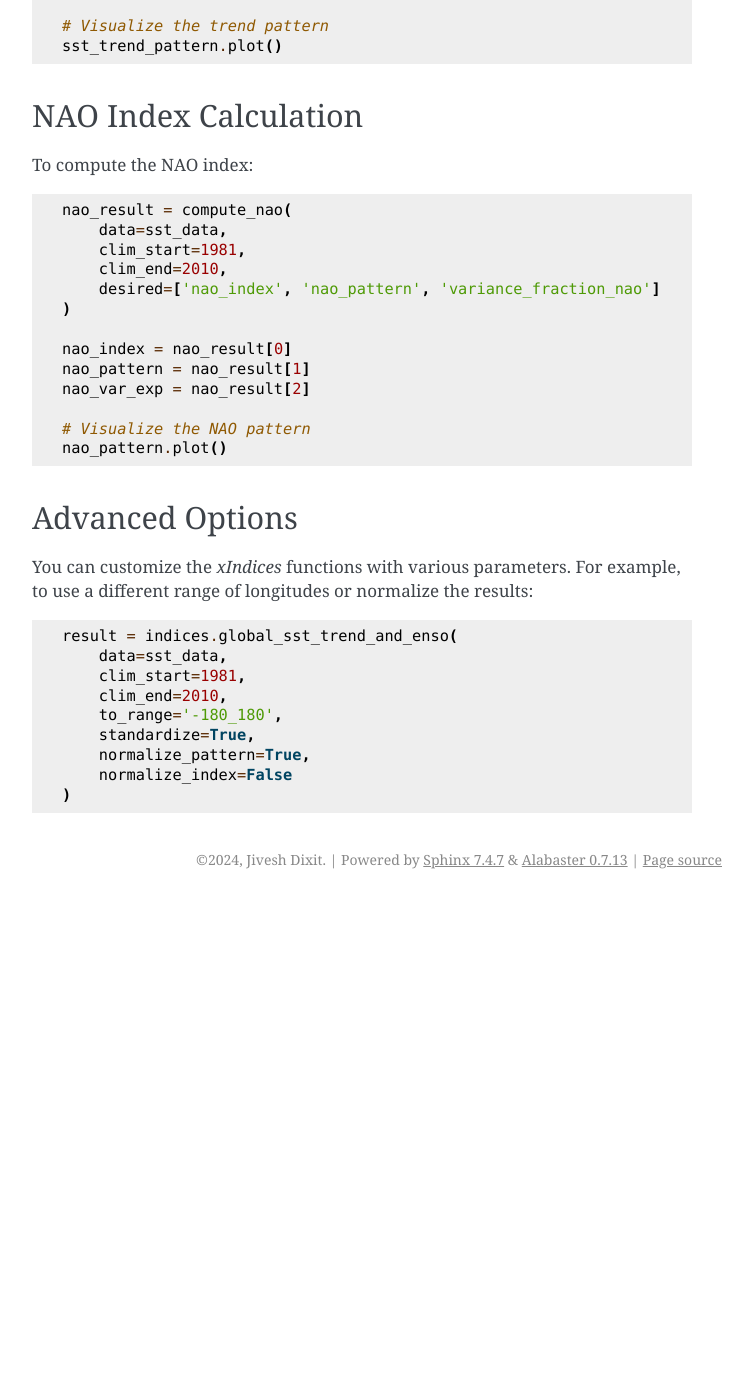
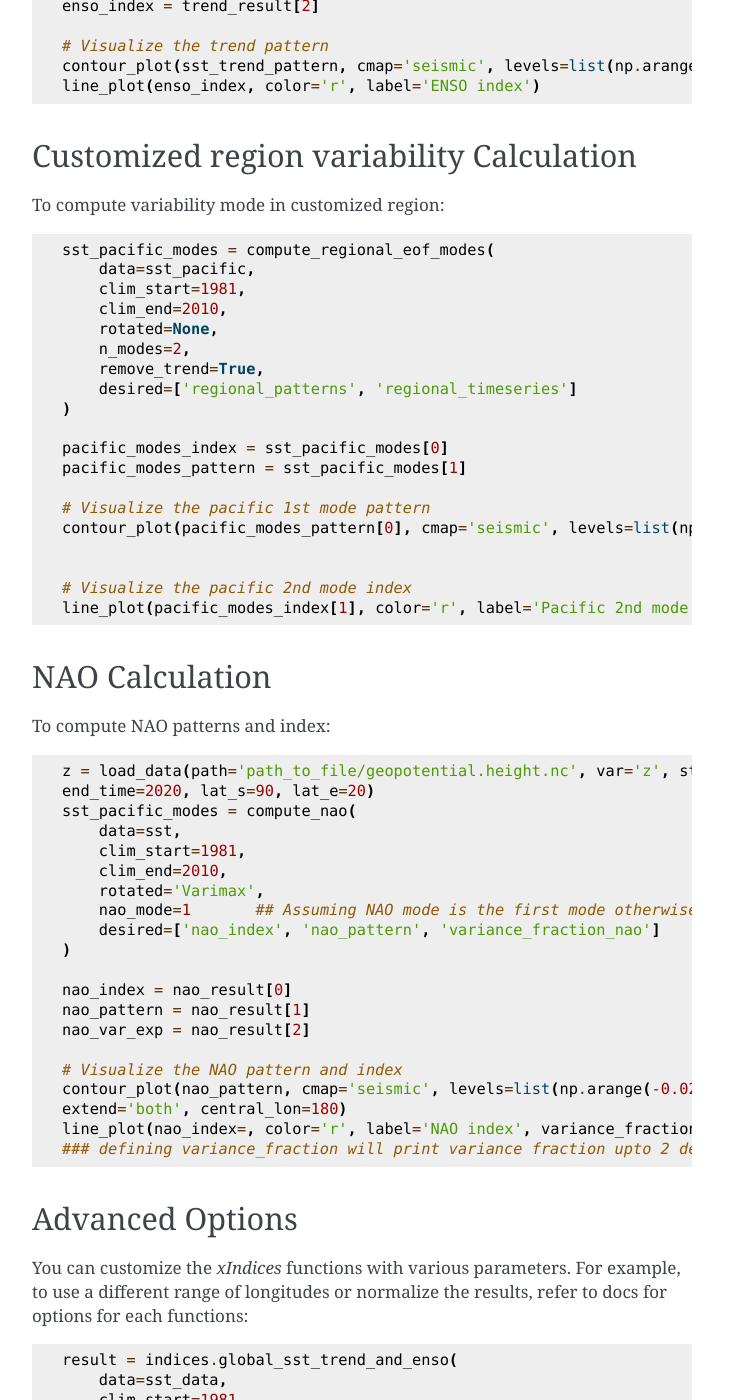
Before and after one commit to JiveshDixit/xIndices, a Sphinx documentation site: the page built from docs/usage.rst, in a window 1280 px wide and 1400 px high, scrolled down 880 px. Shown: the whole window, without its empty margins (388-1140 px from the left). Built offline with Sphinx 7.4.7, drawn with Linux system fonts in a browser that asks for light colours; pages that are not in the unit, such as notebooks, are missing from menus; before the commit the page ends 1779 px from its top, so only the background shows below that; some of the changed text lies outside the part shown.

Commit message:
Update usage.rst

```diff
--- a/docs/usage.rst
+++ b/docs/usage.rst
@@ -10,8 +10,9 @@ Importing the module:
 
 .. code-block:: python
 
-   import xarray as xr
-   from xIndices.indices import global_sst_trend_and_enso, compute_nao
+   from xIndices.preprocess_data import load_data, regridding
+   from xIndices.indices import global_sst_trend_and_enso, compute_regional_eof_modes
+   from xIndices.utils import line_plot, contour_plot
 
 Loading Data
 ------------
@@ -20,8 +21,9 @@ To get started, load your SST data into an `xarray.DataArray`:
 
 .. code-block:: python
 
-   data = xr.open_dataset('path_to_your_sst_data.nc')
-   sst_data = data['sst']
+   sst = load_data(path='path_to_file/sst.mnmean.nc', var='sst', start_time=1900, end_time=2020)
+   sst_pacific = load_data(path='path_to_file/sst.mnmean.nc', var='sst', start_time=1900, end_time=2020, lat_s=70, lat_e=-20, lon_s=110, lon_e=280)
+
 
 Calculating SST Trend and ENSO
 ------------------------------
@@ -42,20 +44,53 @@ You can compute the global SST trend and ENSO patterns using the `global_sst_tre
    enso_index = trend_result[2]
 
    # Visualize the trend pattern
-   sst_trend_pattern.plot()
+   contour_plot(sst_trend_pattern, cmap='seismic', levels=list(np.arange(-0.02, 0.021, 0.001)), extend='both', central_lon=180)
+   line_plot(enso_index, color='r', label='ENSO index')
 
 
-NAO Index Calculation
----------------------
+Customized region variability Calculation
+-----------------------------------------
 
-To compute the NAO index:
+To compute variability mode in customized region:
 
 .. code-block:: python
 
-   nao_result = compute_nao(
-       data=sst_data,
+   sst_pacific_modes = compute_regional_eof_modes(
+       data=sst_pacific,
        clim_start=1981,
        clim_end=2010,
+       rotated=None,
+       n_modes=2,
+       remove_trend=True,
+       desired=['regional_patterns', 'regional_timeseries']
+   )
+
+   pacific_modes_index = sst_pacific_modes[0]
+   pacific_modes_pattern = sst_pacific_modes[1]
+
+   # Visualize the pacific 1st mode pattern
+   contour_plot(pacific_modes_pattern[0], cmap='seismic', levels=list(np.arange(-0.02, 0.021, 0.001)), extend='both', central_lon=180)
+
+
+   # Visualize the pacific 2nd mode index
+   line_plot(pacific_modes_index[1], color='r', label='Pacific 2nd mode index')
+
+
+NAO Calculation
+---------------
+
+To compute NAO patterns and index:
+
+.. code-block:: python
+
+   z = load_data(path='path_to_file/geopotential.height.nc', var='z', start_time=1900, \
+   end_time=2020, lat_s=90, lat_e=20)
+   sst_pacific_modes = compute_nao(
+       data=sst,
+       clim_start=1981,
+       clim_end=2010,
+       rotated='Varimax',
+       nao_mode=1       ## Assuming NAO mode is the first mode otherwise change this
        desired=['nao_index', 'nao_pattern', 'variance_fraction_nao']
    )
 
@@ -63,13 +98,16 @@ To compute the NAO index:
    nao_pattern = nao_result[1]
    nao_var_exp = nao_result[2]
 
-   # Visualize the NAO pattern
-   nao_pattern.plot()
+   # Visualize the NAO pattern and index
+   contour_plot(nao_pattern, cmap='seismic', levels=list(np.arange(-0.02, 0.021, 0.001)), \
+   extend='both', central_lon=180)
+   line_plot(nao_index=, color='r', label='NAO index', variance_fraction=nao_var_exp)
+   ### defining variance_fraction will print variance fraction upto 2 decimal places
 
 Advanced Options
 ----------------
 
-You can customize the `xIndices` functions with various parameters. For example, to use a different range of longitudes or normalize the results:
+You can customize the `xIndices` functions with various parameters. For example, to use a different range of longitudes or normalize the results, refer to docs for options for each functions:
 
 .. code-block:: python
 
```
Also changed, not shown: other parts of docs/usage.rst (+1 -1 lines).
